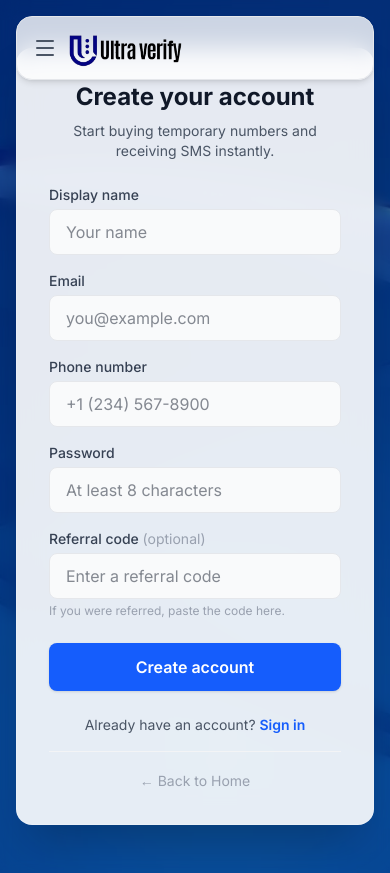
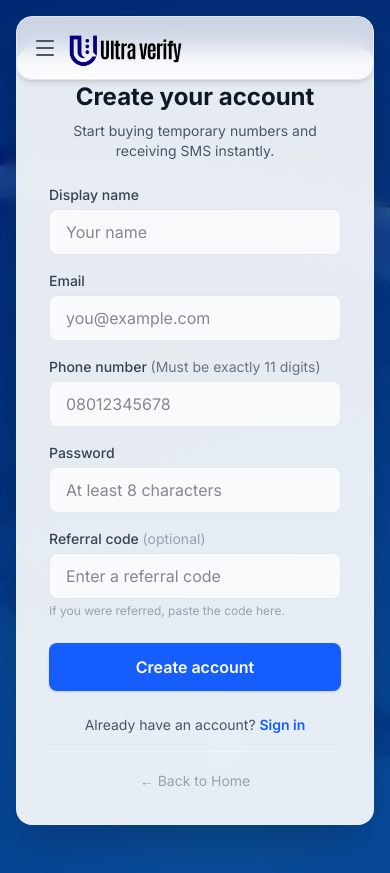
Before and after one commit to smsonlineeee-ctrl/ultraverify, a Next.js app in the folder client/: page /signup in a window 390 px wide. Built offline with nearby package versions, Linux system fonts and the light colour scheme.

Commit message:
Update signup page: enforce 11-digit phone number requirement

```diff
--- a/client/app/signup/page.tsx
+++ b/client/app/signup/page.tsx
@@ -87,8 +87,8 @@ export default function SignupPage() {
             <input id="email" type="email" onChange={handleChange} value={formData.email} autoComplete="email" required placeholder="you@example.com" className="w-full px-4 py-2.5 rounded-lg border border-gray-200 bg-gray-50 text-gray-900 text-base focus:outline-none focus:ring-2 focus:ring-gray-400 focus:bg-white transition" />
           </div>
           <div>
-            <label className="block text-gray-700 mb-1 text-sm font-medium" htmlFor="phone">Phone number</label>
-            <input id="phone" type="tel" onChange={handleChange} value={formData.phone} autoComplete="tel" required placeholder="+1 (234) 567-8900" className="w-full px-4 py-2.5 rounded-lg border border-gray-200 bg-gray-50 text-gray-900 text-base focus:outline-none focus:ring-2 focus:ring-gray-400 focus:bg-white transition" />
+            <label className="block text-gray-700 mb-1 text-sm font-medium" htmlFor="phone">Phone number <span className="text-gray-500 font-normal">(Must be exactly 11 digits)</span></label>
+            <input id="phone" type="tel" minLength={11} maxLength={11} onChange={handleChange} value={formData.phone} autoComplete="tel" required placeholder="08012345678" className="w-full px-4 py-2.5 rounded-lg border border-gray-200 bg-gray-50 text-gray-900 text-base focus:outline-none focus:ring-2 focus:ring-gray-400 focus:bg-white transition" />
           </div>
           <div>
             <label className="block text-gray-700 mb-1 text-sm font-medium" htmlFor="password">Password</label>
```
